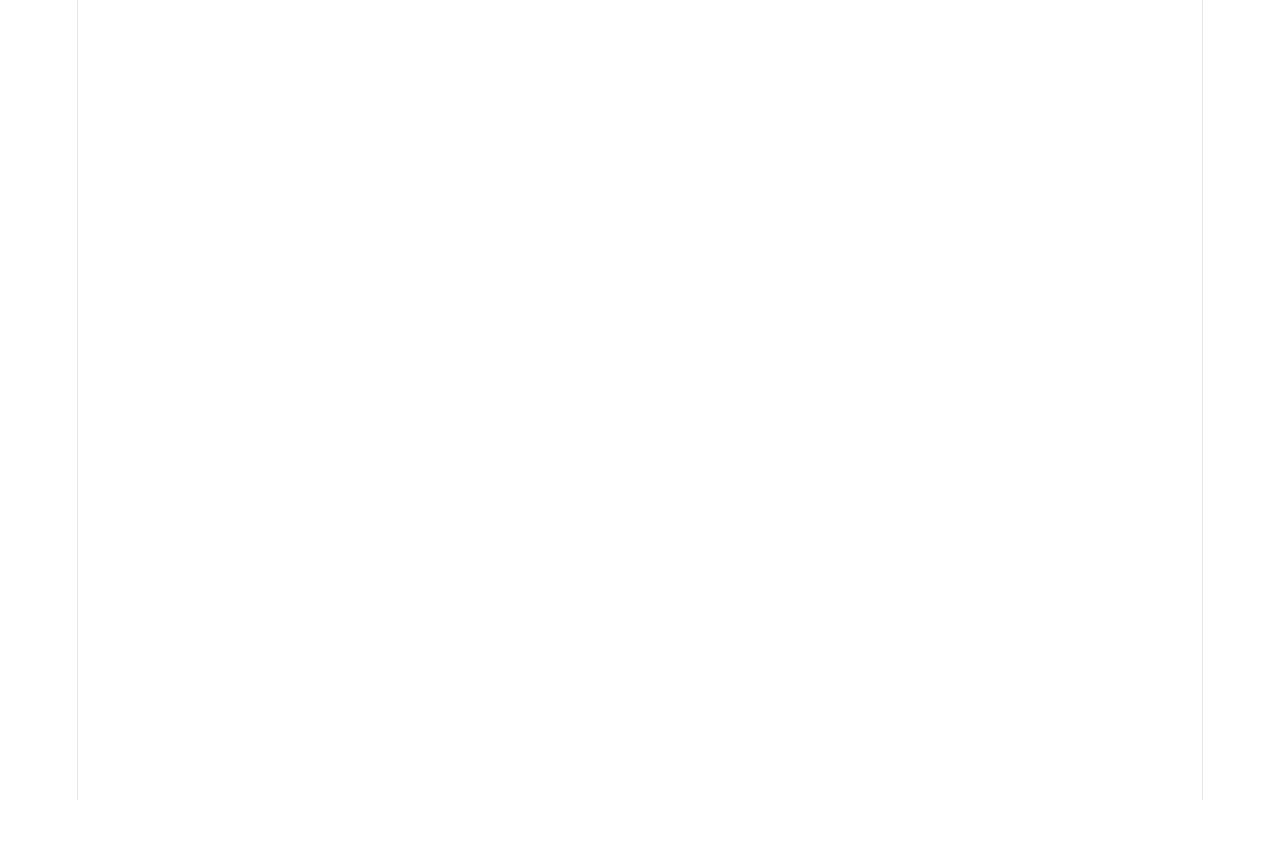
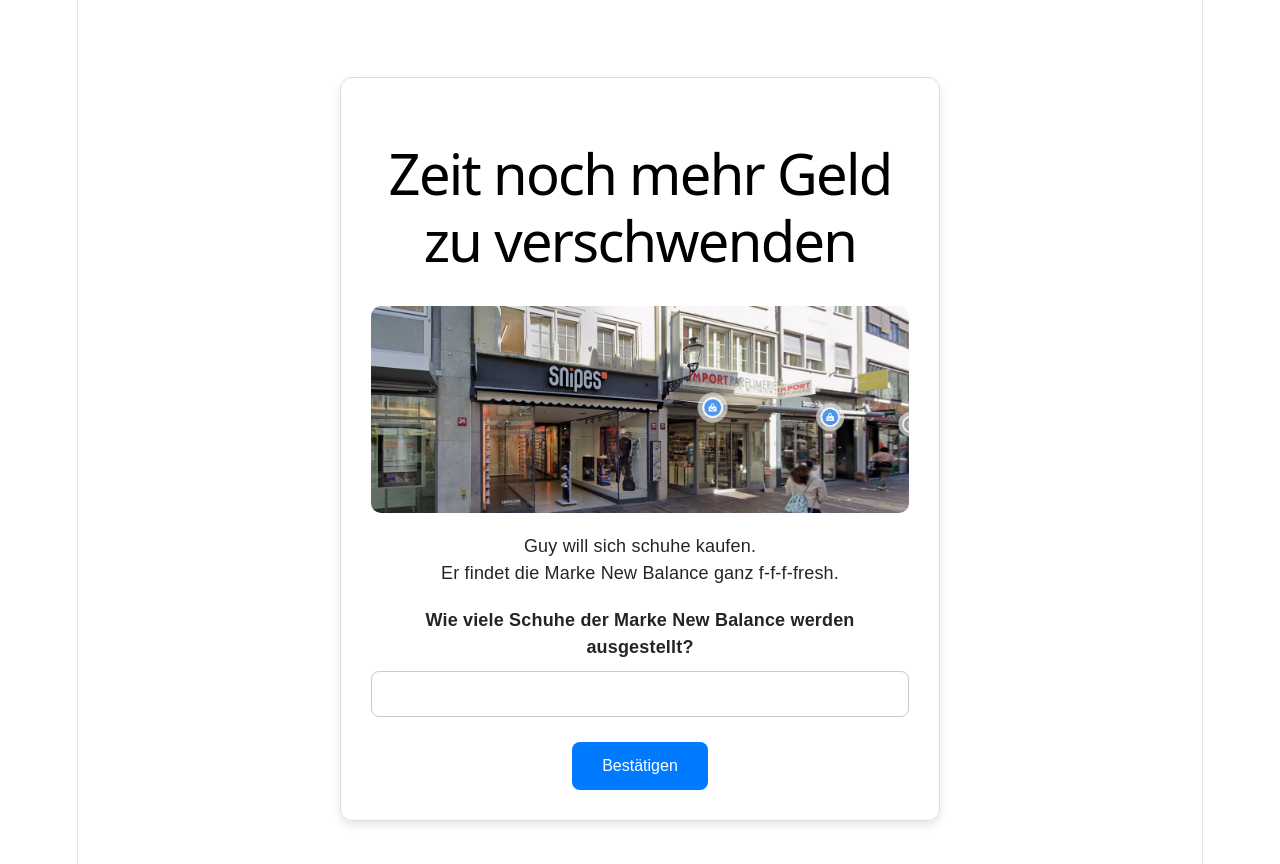
Before and after one commit to GuyNeeman/FoxTrailBBW, a React (Vite) app: page /FoxTrailBBW/posten5 in a window 1280 px wide. Before the commit this address had no page. Shown: the top 864 px of the page. Before the commit the page ends 800 px from the top, so only its background shows below. Built offline with nearby package versions, Linux system fonts and the light colour scheme.

Commit message:
feature: add posten 5

```diff
--- a/src/App.jsx
+++ b/src/App.jsx
@@ -4,6 +4,7 @@
 import Posten1 from "./posten/Posten1";
 import Posten2 from "./posten/Posten2";
 import Posten3 from "./posten/Posten3";
+import Posten5 from "./posten/Posten5.jsx";
 
 function App() {
   return (
@@ -14,6 +15,7 @@
             <Route path="/posten1" element={<Posten1 />} />
             <Route path="/posten2" element={<Posten2 />} />
             <Route path="/posten3" element={<Posten3 />} />
+            <Route path="/posten5" element={<Posten5 />} />
           </Routes>
         </div>
       </>
--- a/src/posten/Posten5.jsx
+++ b/src/posten/Posten5.jsx
@@ -1,3 +1,92 @@
-export default function Posten3() {
+import { useState } from "react";
+import { useNavigate } from "react-router-dom";
+import posten5 from "../assets/posten5.png"
 
+export default function Posten5() {
+    const [stufen, setStufen] = useState("");
+    const navigate = useNavigate();
+
+    const handleConfirm = () => {
+        if (Number(stufen) === 67) {
+            navigate("/posten6");
+        } else {
+            alert("Leider falsch. Versuche es erneut!");
+        }
+    };
+
+    return (
+        <div
+            style={{
+                maxWidth: "600px",
+                margin: "50px auto",
+                padding: "30px",
+                border: "1px solid #ddd",
+                borderRadius: "12px",
+                boxShadow: "0 4px 10px rgba(0,0,0,0.1)",
+                textAlign: "center",
+                fontFamily: "Arial, sans-serif",
+            }}
+        >
+            <h1 style={{ color: "black" }}>Zeit noch mehr Geld zu verschwenden</h1>
+
+            {/* Bild einfügen */}
+            <img
+                src={posten5}
+                alt="Posten 1"
+                style={{
+                    width: "100%",
+                    maxHeight: "300px",
+                    objectFit: "cover",
+                    borderRadius: "10px",
+                    marginBottom: "20px",
+                }}
+            />
+
+            <p>
+                Guy will sich schuhe kaufen.
+            </p>
+
+            <p>
+                Er findet die Marke New Balance ganz f-f-f-fresh.
+            </p>
+
+            <label style={{ display: "block", marginTop: "20px" }}>
+                <strong>
+                    Wie viele Schuhe der Marke New Balance werden ausgestellt?
+                </strong>
+
+                <input
+                    type="number"
+                    value={stufen}
+                    onChange={(e) => setStufen(e.target.value)}
+                    style={{
+                        display: "block",
+                        width: "100%",
+                        marginTop: "10px",
+                        padding: "10px",
+                        fontSize: "16px",
+                        borderRadius: "8px",
+                        border: "1px solid #ccc",
+                        boxSizing: "border-box",
+                    }}
+                />
+            </label>
+
+            <button
+                onClick={handleConfirm}
+                style={{
+                    marginTop: "25px",
+                    padding: "12px 30px",
+                    fontSize: "16px",
+                    border: "none",
+                    borderRadius: "8px",
+                    backgroundColor: "#007bff",
+                    color: "white",
+                    cursor: "pointer",
+                }}
+            >
+                Bestätigen
+            </button>
+        </div>
+    );
 }
```
Also changed, not shown: src/assets/posten5.png (added).
